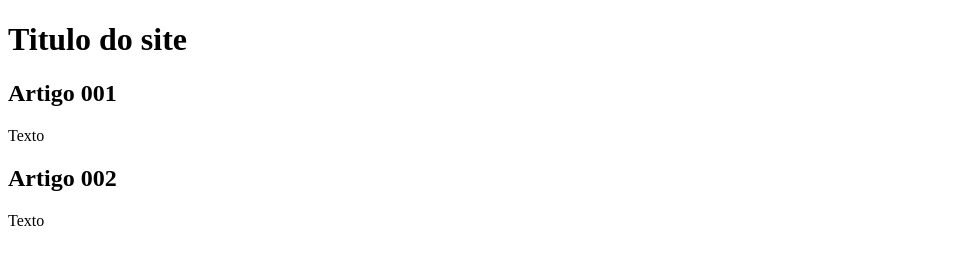
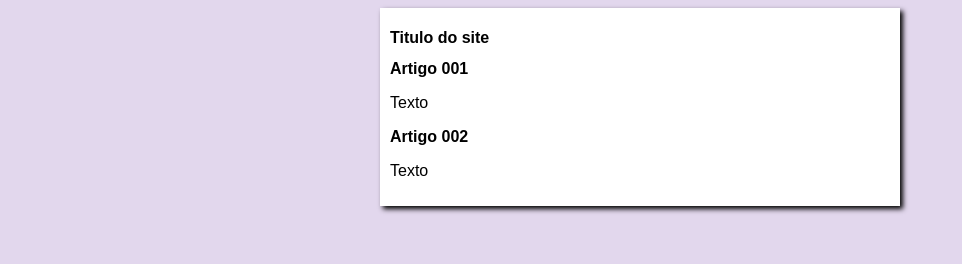
Before and after one commit to Renalto-da-Paz-Jose-Lucas/projecto-site, a plain HTML site: page index.html in a window 1280 px wide. Shown: the whole page, without its empty margins (0-962 px from the left). Drawn offline with Linux system fonts and the light colour scheme.

Commit message:
iniciei o design do site

```diff
--- /dev/null
+++ b/estilos/style.css
@@ -0,0 +1,14 @@
+*{
+    font-family: Arial, Helvetica, sans-serif;
+    font-size: 16px;
+}
+body{
+    background-color: rgb(226, 215, 237);
+}
+main{
+    background-color: white;
+    width: 500px;
+    margin: auto;
+    padding: 10px;
+    box-shadow: 3px 3px 5px rgb(0, 0, 0.473);
+}
--- a/index.html
+++ b/index.html
@@ -5,6 +5,7 @@
     <meta http-equiv="X-UA-Compatible" content="IE=edge">
     <meta name="viewport" content="width=device-width, initial-scale=1.0">
     <title>Titulo do Site</title>
+    <link rel="stylesheet" href="estilos/style.css">
 </head>
 <body>
     <main>
```
